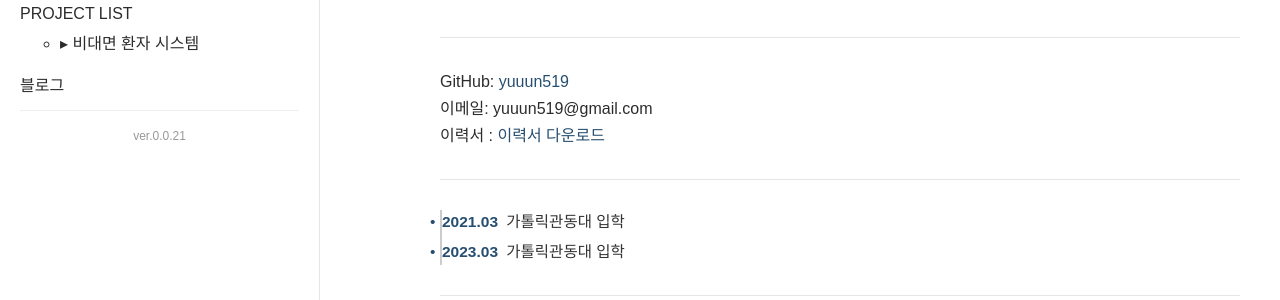
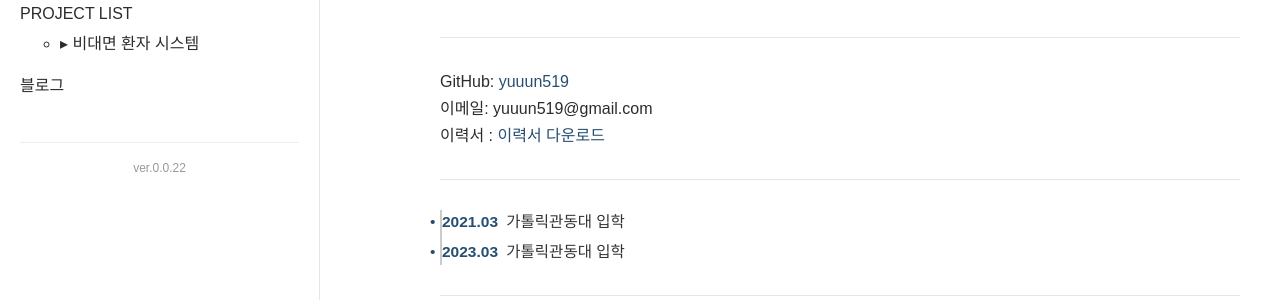
Before and after one commit to yuuun519/yuuun519.github.io, a Jekyll site: the page built from index.md, in a window 1280 px wide. Shown: the part 222-522 px from the top of the page. Built offline with Jekyll 4.4.1, drawn with Linux system fonts in a browser that asks for light colours; some web fonts are replaced.

Commit message:
ver 0.0.22

```diff
--- a/_layouts/default.html
+++ b/_layouts/default.html
@@ -25,9 +25,9 @@
       <div class="profile-info only-desktop">
         <h2>윤채연</h2>
         <p class="email">yuuun519@gmail.com</p>
+	<hr class="sidebar-separator">
        </div>
 
-  <hr class="sidebar-separator">
 
       <!-- list -->
       <ul class="nav-section">
@@ -42,9 +42,9 @@
         <li><a href="https://velog.io/@yuuun519/posts" target="_blank">블로그</a></li>
       </ul>
 
-<!-- sidebar-footer -->
+<!-- sidebar-footer/ver -->
 <div class="sidebar-footer">
-  ver.0.0.21
+  ver.0.0.22
 </div>
     </aside>
 
--- a/assets/style.css
+++ b/assets/style.css
@@ -57,7 +57,7 @@
 .sidebar-footer {
   font-size: 12px;
   color: #999;
-  /*margin-top: 40px; */
+  margin-top: 40px;
   text-align: center;
   padding-top: 16px;
   border-top: 1px solid #eee;
@@ -108,7 +108,7 @@
 
 
 
-/* 📌 프로필 타임라인 */
+/* sidebar profile */
 .profile-info h2 {
   font-size: 18px;
   margin-bottom: 4px;
@@ -119,6 +119,7 @@
   margin-bottom: 16px;
 }
 
+/* timeline*/
 .timeline {
   list-style: none;
   padding-left: 20px;
@@ -128,11 +129,12 @@
 }
 .timeline li {
   position: relative;
-  padding-left: 10px;
+  padding-left: 25px;
   margin-bottom: 12px;
   font-size: 14px;
   color: #333;
 }
+
 .timeline li::before {
   content: '•';
   position: absolute;
@@ -141,7 +143,7 @@
 }
 .timeline .date {
   font-weight: bold;
-  color: #264e70;
+  color: #264e70 ;
   margin-right: 4px;
 }
 
```
